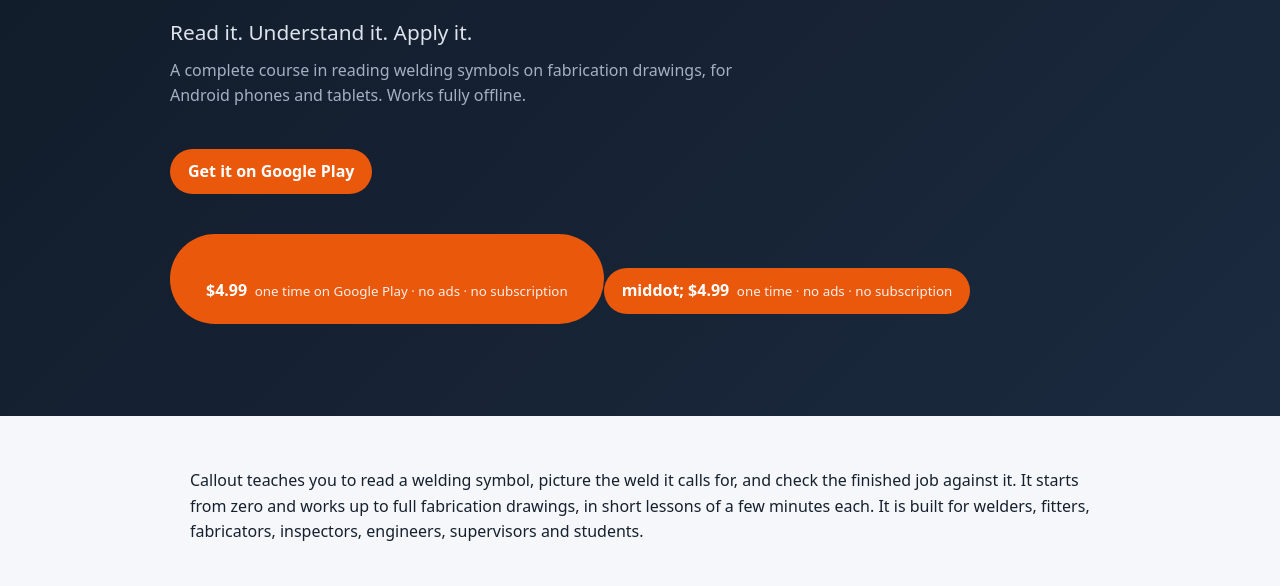
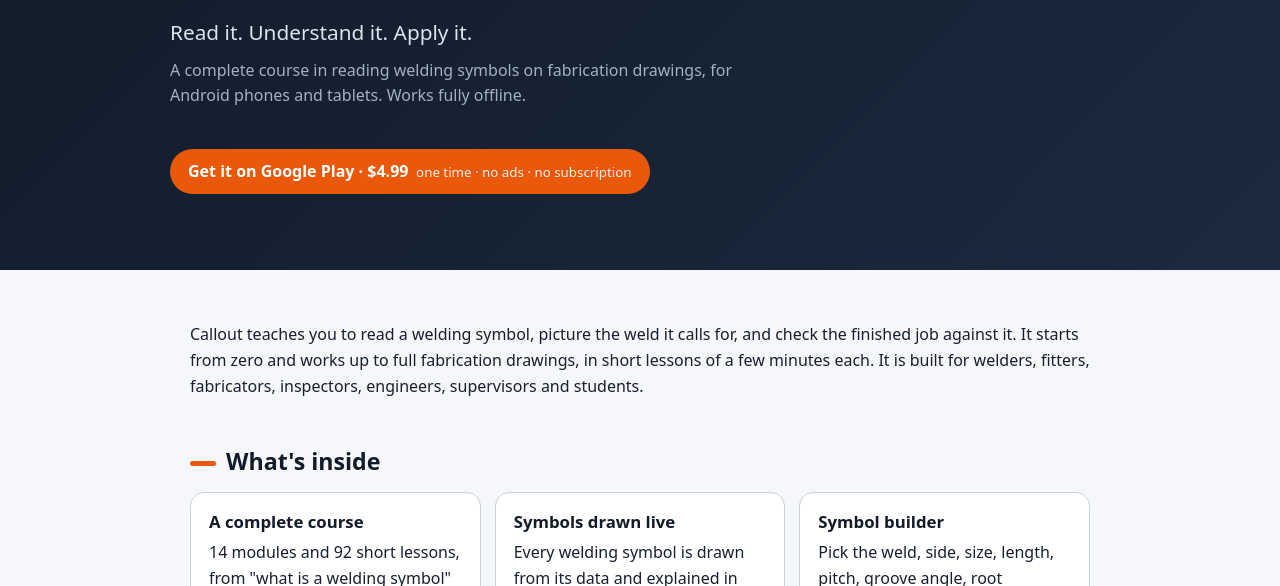
Before and after one commit to korymortezaeekm-blip/callout, a plain HTML site: page index.html in a window 1280 px wide. Shown: the part 174-760 px from the top of the page. Drawn offline with Linux system fonts and the light colour scheme.

Commit message:
Fix the Google Play button markup
Co-Authored-By: Claude Fable 5.2 <noreply@anthropic.com>

```diff
--- a/index.html
+++ b/index.html
@@ -54,7 +54,7 @@
     </div>
     <p class="tag">Read it. Understand it. Apply it.</p>
     <p class="sub">A complete course in reading welding symbols on fabrication drawings, for Android phones and tablets. Works fully offline.</p>
-    <p><a class="price" href="https://play.google.com/store/apps/details?id=com.calloutweld.app" style="text-decoration:none">Get it on Google Play <p class="price">$4.99 <small>&nbsp;one time on Google Play &middot; no ads &middot; no subscription</small></p>middot; $4.99 <small>&nbsp;one time &middot; no ads &middot; no subscription</small></a></p>
+    <p><a class="price" href="https://play.google.com/store/apps/details?id=com.calloutweld.app" style="text-decoration:none">Get it on Google Play &middot; $4.99 <small>&nbsp;one time &middot; no ads &middot; no subscription</small></a></p>
   </div>
 </header>
 
```
